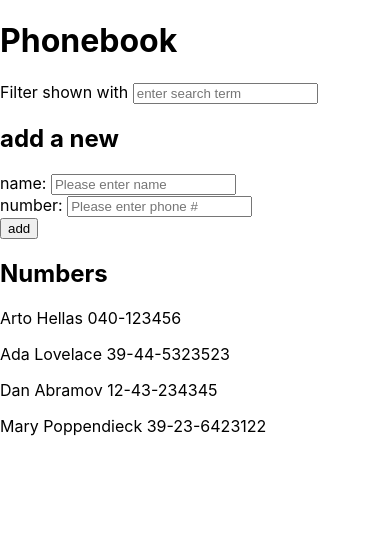
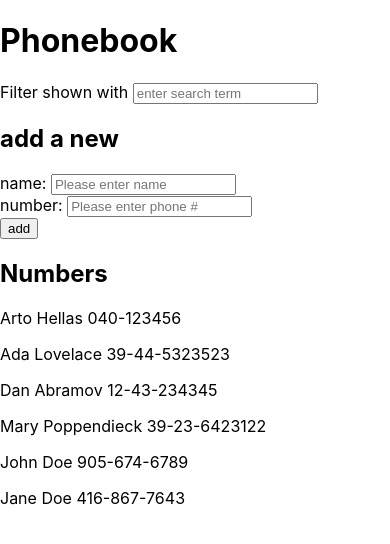
Before and after one commit to Marius-De-Allie/FullStack-Open, a React (Create React App) app in the folder part2/the-phone-book/: page / in a window 390 px wide. Shown: the top 544 px of the page. Built offline with nearby package versions, Linux system fonts and the light colour scheme; data requests are answered from the project's data file; the HTML template or start-up script is replaced by a standard one.

Commit message:
Exercise 2.15 Phonebook

```diff
--- a/part2/the-phone-book/db.json
+++ b/part2/the-phone-book/db.json
@@ -1,5 +1,5 @@
 {
-    "persons":[
+  "persons": [
     {
       "name": "Arto Hellas",
       "number": "040-123456",
@@ -19,6 +19,16 @@
       "name": "Mary Poppendieck",
       "number": "39-23-6423122",
       "id": 4
+    },
+    {
+      "name": "John Doe",
+      "number": "905-674-6789",
+      "id": 5
+    },
+    {
+      "name": "Jane Doe",
+      "number": "416-867-7643",
+      "id": 6
     }
   ]
 }
--- a/part2/the-phone-book/src/App.js
+++ b/part2/the-phone-book/src/App.js
@@ -61,7 +61,12 @@ const App = () => {
     if(personsArray.includes(newNameUpper)) {
       alert(`${newName} is already added to the phonebook.`);
     } else {
-      setPersons(persons.concat(newPerson));
+      axios
+      .post('http://localhost:3001/persons', newPerson)
+      .then(response => {
+        setPersons(persons.concat(response.data))
+      })
+      .catch(e => alert('Unable to complete request, please try again!'))
     }
     // Reset both input fields value to an empty string.
     setNewName('');
```
Also changed, not shown: 1 other file (tests, documents, lock files or other folders). Lines whose indentation alone changed are shown as unchanged.
